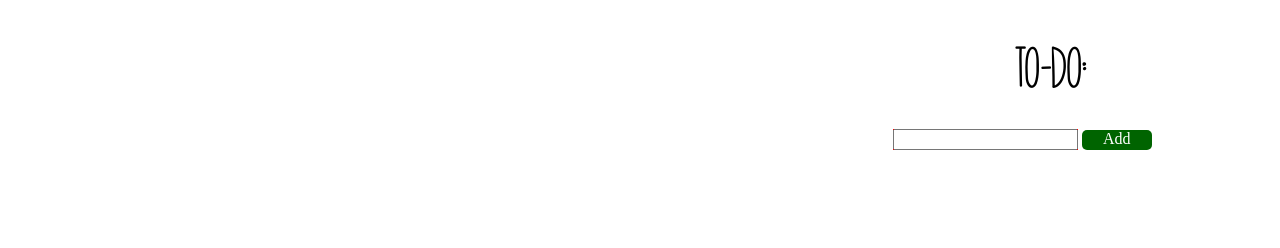
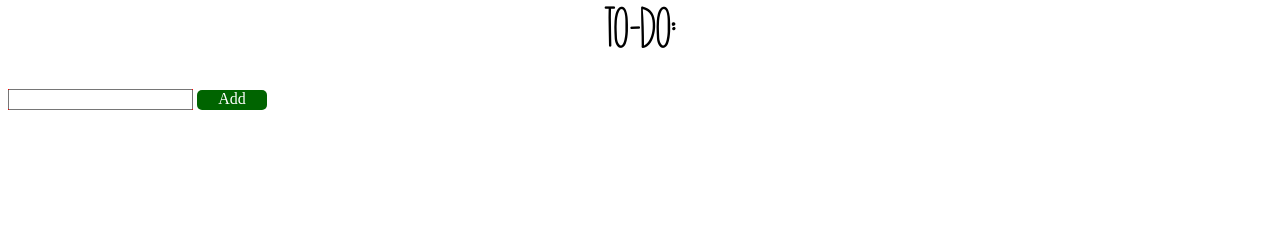
Before and after one commit to CarminaP/CarminaP.github.io, a plain HTML site: page to-do.html in a window 1280 px wide. Drawn offline with nearby package versions, Linux system fonts and the light colour scheme.

Commit message:
Update to-do.html

```diff
--- a/to-do.html
+++ b/to-do.html
@@ -46,7 +46,7 @@
     </script>
 </head>
 <body>
-    <div id="right" >
+    <div>
         <p id="yey">TO-DO:</p>
         <p id="things">
             <form name ="checkListForm">
```
